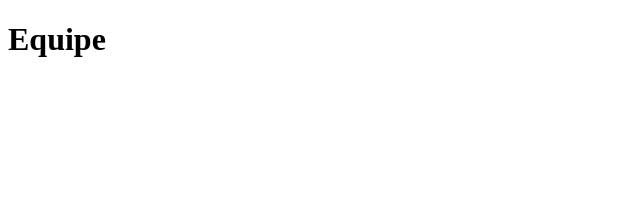
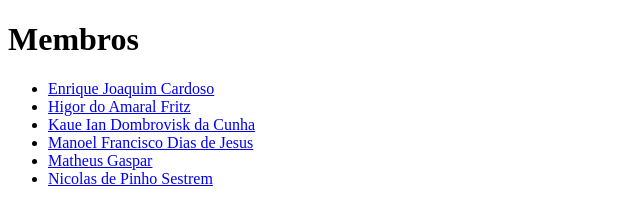
Before and after one commit to EnriqueCardoso/Projeto_01, a plain HTML site: page equipe.html in a window 1280 px wide. Shown: the whole page, without its empty margins (0-640 px from the left). Drawn offline with Linux system fonts and the light colour scheme.

Commit message:
feat-#3 membros da equipe

```diff
--- a/equipe.html
+++ b/equipe.html
@@ -6,6 +6,15 @@
     <title>Equipe</title>
 </head>
 <body>
-    <h1>Equipe</h1>
+    <h1>Membros</h1>
+
+    <ul>
+        <li><a href="https://github.com/EnriqueCardoso">Enrique Joaquim Cardoso</a></li>
+        <li><a href="https://github.com/HigorAmaral">Higor do Amaral Fritz</a></li>
+        <li><a href="https://github.com/kaue-ian">Kaue Ian Dombrovisk da Cunha</a></li>
+        <li><a href="https://github.com/ManoelFranciscoDias">Manoel Francisco Dias de Jesus</a></li>
+        <li><a href="https://github.com/Gaspatt">Matheus Gaspar</a></li>
+        <li><a href="https://github.com/i-nks">Nicolas de Pinho Sestrem</a></li>
+    </ul>
 </body>
 </html>
```
